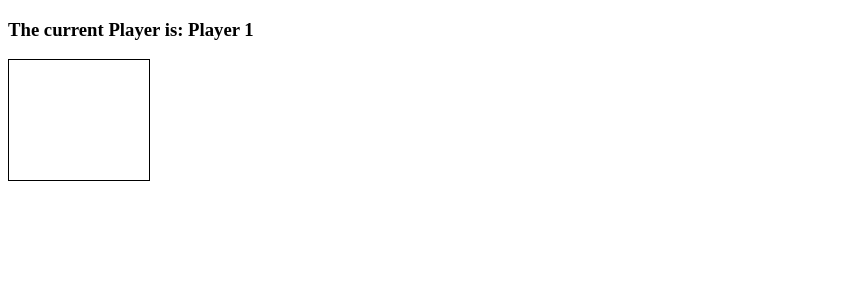
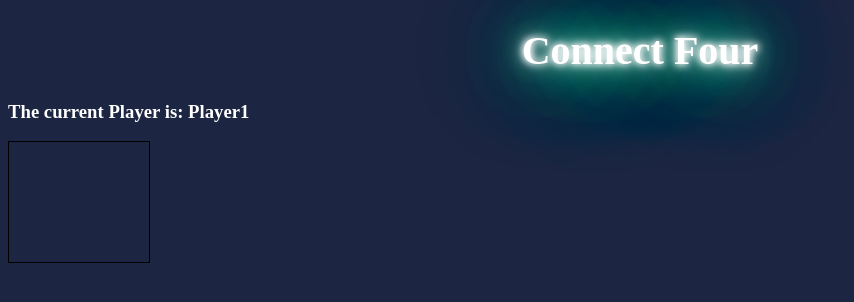
Before and after one commit to Abdiqaniafrah/connect_four, a plain HTML site: page index.html in a window 1280 px wide. Shown: the whole page, without its empty margins (0-854 px from the left). Drawn offline with Linux system fonts and the light colour scheme.

Commit message:
added css features

```diff
--- a/index.html
+++ b/index.html
@@ -8,8 +8,9 @@
   <script src="app.js" charset="utf-8"></script>
 </head>
 <body>
+    <h1 class ="neonText">Connect Four</h1>
 <!--tell the users who's turn it is-->
-  <h3>The current Player is: Player <span id="current-player">1</span></h3>
+  <h3>The current Player is: Player<span id="current-player">1</span></h3>
   <h3 id="result"></h3>
 <!--represent squares on the connect four grid -->
   <div class="grid">
--- a/styles.css
+++ b/styles.css
@@ -1,3 +1,27 @@
+body {
+    background-color: #1C2541;
+}
+.neonText {
+    color: #fff;
+    text-align: center;
+    text-shadow:
+      0 0 7px #fff,
+      0 0 10px #fff,
+      0 0 21px #fff,
+      0 0 42px #0fa,
+      0 0 82px #0fa,
+      0 0 92px #0fa,
+      0 0 102px #0fa,
+      0 0 151px #0fa;
+  }
+  h1 {
+    font-size: 2.5rem;
+    animation: flicker 1.5s infinite alternate;
+  }
+  h3{
+      color: #fff;
+  }
+
 .grid {
     border: 1px solid;
     height: 120px;
@@ -6,7 +30,7 @@
     flex-wrap: wrap;
   }
 
-  /* targeting only the div's*/
+/* targeting only the div's*/
   .grid div {
     height: 20px;
     width: 20px;
```
